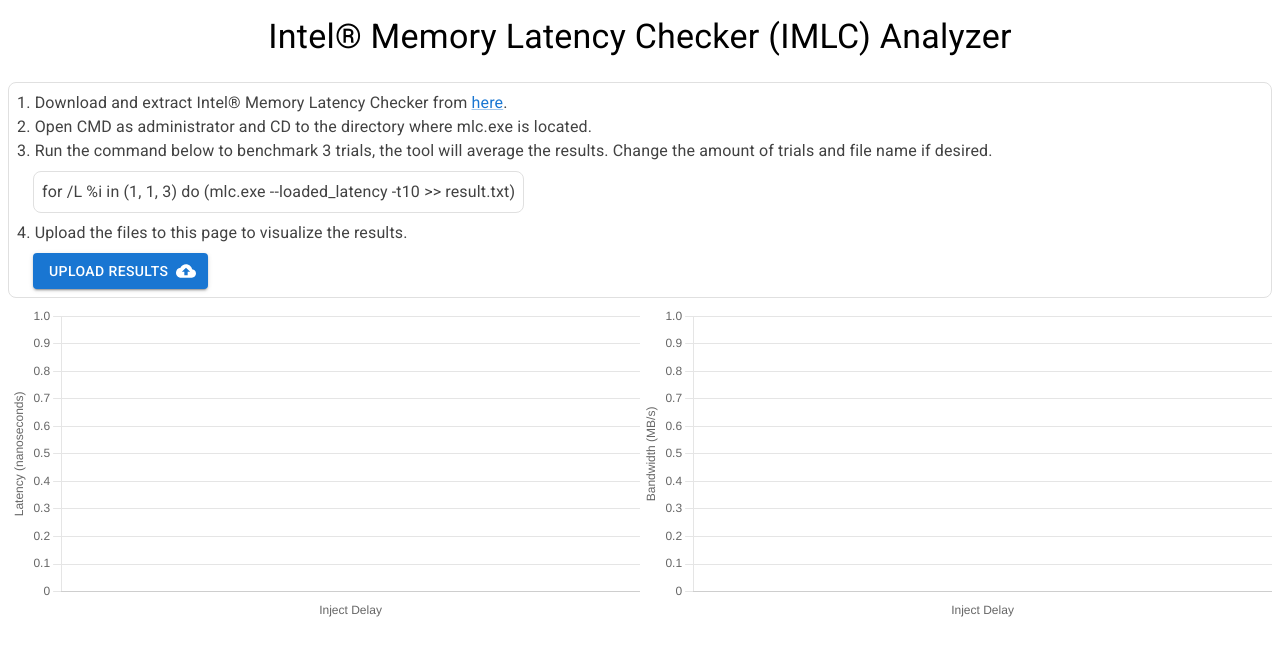
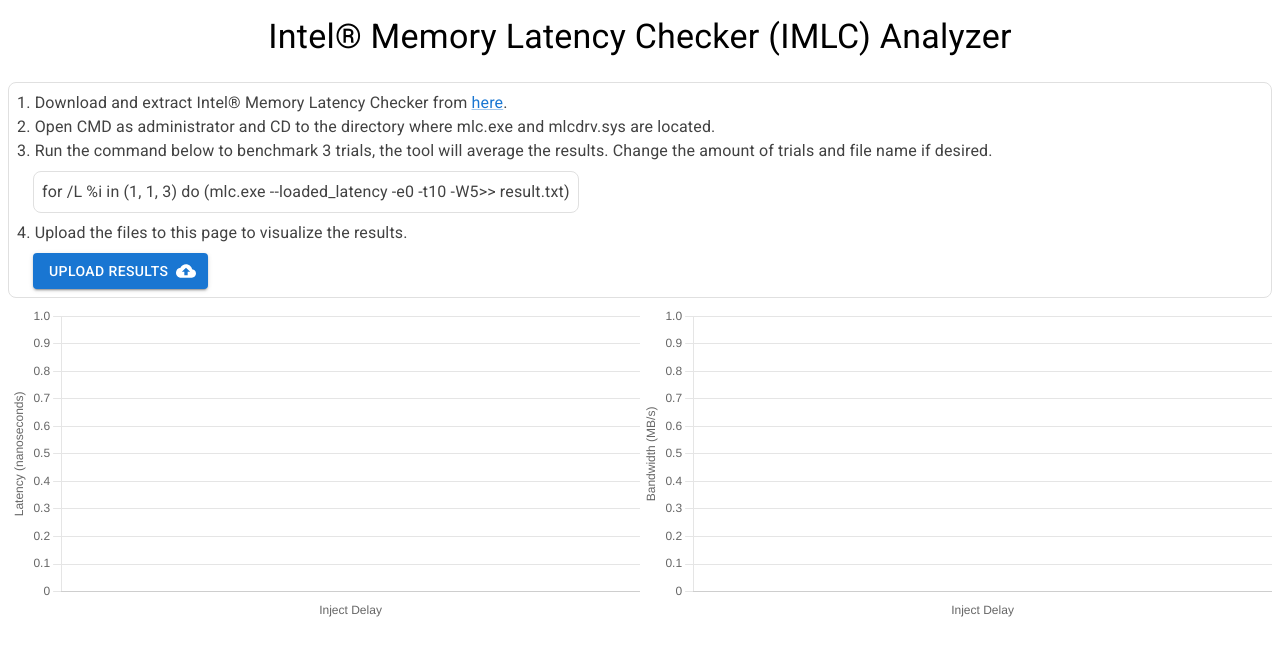
Before and after one commit to ballsconsumer77/IMLC-Analyzer, a React (Vite) app: page / in a window 1280 px wide. Shown: the top 656 px of the page. Built offline with nearby package versions, Linux system fonts and the light colour scheme.

Commit message:
Update mlc.exe args

```diff
--- a/src/components/Instructions.jsx
+++ b/src/components/Instructions.jsx
@@ -39,8 +39,8 @@
           .
         </div>
         <div>
-          2. Open CMD as administrator and CD to the directory where mlc.exe is
-          located.
+          2. Open CMD as administrator and CD to the directory where mlc.exe and
+          mlcdrv.sys are located.
         </div>
         <div>
           3. Run the command below to benchmark 3 trials, the tool will average
@@ -48,8 +48,8 @@
         </div>
         <Box sx={{ ...codeBlockStyle, width: "fit-content", ml: 2 }}>
           <Typography variant="body1">
-            for /L %i in (1, 1, 3) do (mlc.exe --loaded_latency -t10 {">>"}{" "}
-            result.txt)
+            for /L %i in (1, 1, 3) do (mlc.exe --loaded_latency -e0 -t10 -W5
+            {">>"} result.txt)
           </Typography>
         </Box>
         <div>4. Upload the files to this page to visualize the results.</div>
```
